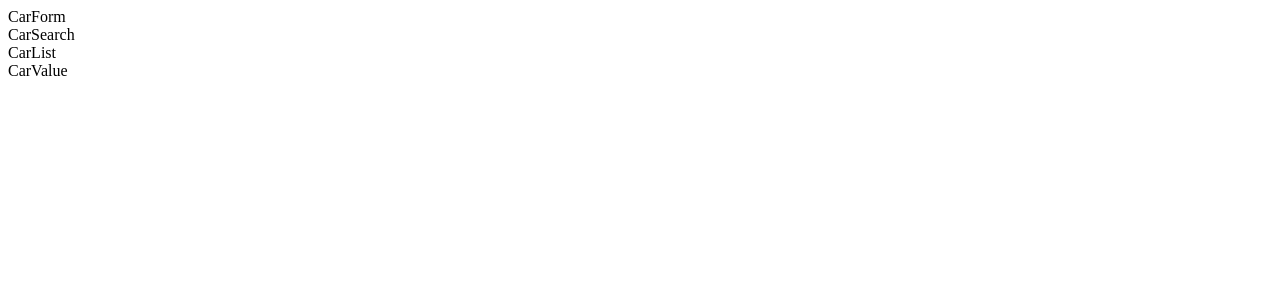
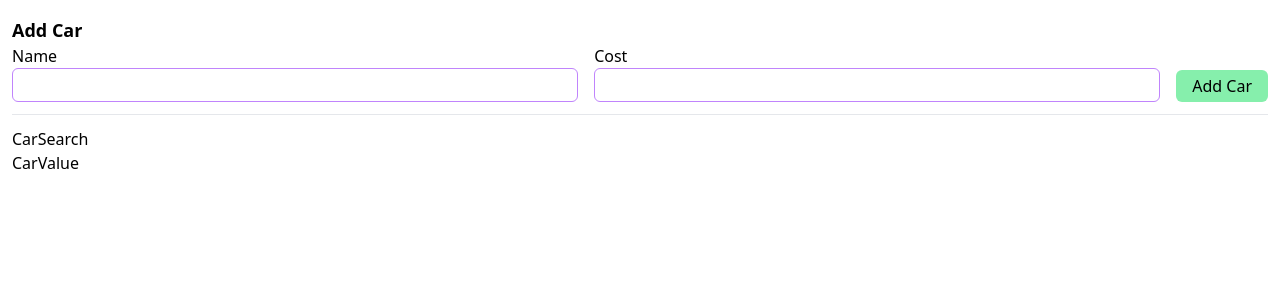
Before and after one commit to MahdiMhqq/RTK-Practice-cars, a React (Create React App) app: page / in a window 1280 px wide. Shown: the top 300 px of the page. Built offline with nearby package versions, Linux system fonts and the light colour scheme.

Commit message:
[ADD] FormSubmission and CarsList

```diff
--- a/package.json
+++ b/package.json
@@ -7,7 +7,6 @@
     "@testing-library/jest-dom": "^5.16.5",
     "@testing-library/react": "^13.4.0",
     "@testing-library/user-event": "^13.5.0",
-    "bulma": "^0.9.4",
     "react": "^18.2.0",
     "react-dom": "^18.2.0",
     "react-redux": "^8.0.5",
@@ -37,5 +36,8 @@
       "last 1 firefox version",
       "last 1 safari version"
     ]
+  },
+  "devDependencies": {
+    "tailwindcss": "^3.2.4"
   }
 }
--- a/src/App.js
+++ b/src/App.js
@@ -5,12 +5,12 @@ import CarValue from "./components/CarValue";
 
 function App() {
   return (
-    <>
+    <div className="px-3 py-4">
       <CarForm />
       <CarSearch />
       <CarList />
       <CarValue />
-    </>
+    </div>
   );
 }
 
--- a/src/components/CarForm.js
+++ b/src/components/CarForm.js
@@ -1,9 +1,67 @@
-import React from 'react'
+import React from "react";
+import { useDispatch, useSelector } from "react-redux";
+import { addCar, changeCost, changeName } from "../store";
 
 function CarForm() {
+  // REDUX
+  const formStore = useSelector((store) => store.form);
+  const dispatch = useDispatch();
+
+  const handleNameChange = (e) => {
+    dispatch(changeName(e.target.value));
+  };
+
+  const handleCostChange = (e) => {
+    dispatch(changeCost(e.target.value));
+  };
+
+  const handleSubmitForm = (e) => {
+    e.preventDefault();
+    dispatch(
+      addCar({
+        name: formStore.name,
+        cost: formStore.cost,
+      })
+    );
+  };
+
   return (
-    <div>CarForm</div>
-  )
+    <div className="car-form panel pb-3 mb-3 border-b">
+      <h4 className="text-lg font-bold">Add Car</h4>
+      <form onSubmit={handleSubmitForm}>
+        <div className="flex items-end gap-4">
+          <div className="flex flex-col grow">
+            <label className="label" htmlFor="">
+              Name
+            </label>
+            <input
+              type="text"
+              className="border border-purple-400 rounded-md px-4 py-1 "
+              value={formStore.name}
+              onChange={handleNameChange}
+            />
+          </div>
+          <div className="flex flex-col grow">
+            <label className="label" htmlFor="">
+              Cost
+            </label>
+            <input
+              type="text"
+              className="border border-purple-400 rounded-md px-4 py-1 "
+              value={formStore.cost}
+              onChange={handleCostChange}
+            />
+          </div>
+          <button
+            type="submit"
+            className="rounded-md px-4 py-1 transition bg-green-300 cursor-pointer active:bg-green-700 hover:bg-green-500"
+          >
+            Add Car
+          </button>
+        </div>
+      </form>
+    </div>
+  );
 }
 
-export default CarForm
+export default CarForm;
--- a/src/components/CarList.js
+++ b/src/components/CarList.js
@@ -1,9 +1,29 @@
-import React from 'react'
+import React from "react";
+import { useDispatch, useSelector } from "react-redux";
+import { removeCar } from "../store";
 
 function CarList() {
-  return (
-    <div>CarList</div>
-  )
+  const dispatch = useDispatch();
+  const carsStore = useSelector((store) => store.cars);
+
+  const handleRemoveCar = (id) => {
+    dispatch(removeCar(id));
+  };
+
+  const renderedCars = carsStore?.cars?.map((car) => (
+    <div
+      key={car.id}
+      className="flex items-center gap-4 border-b last:border-none mb-3"
+      onClick={() => handleRemoveCar(car.id)}
+    >
+      <span className={`font-medium`}>
+        {car.name} - ${car.cost}
+      </span>
+      <button className="rounded-md bg-red-400 h-8 w-8 ml-auto">X</button>
+    </div>
+  ));
+
+  return <div className="flex flex-col">{renderedCars}</div>;
 }
 
-export default CarList
+export default CarList;
--- /dev/null
+++ b/src/global.css
@@ -0,0 +1,3 @@
+@tailwind base;
+@tailwind components;
+@tailwind utilities;
--- a/src/index.js
+++ b/src/index.js
@@ -1,5 +1,7 @@
 import React from "react";
 import ReactDOM from "react-dom/client";
+import "./global.css";
+
 import App from "./App";
 import reportWebVitals from "./reportWebVitals";
 import { Provider } from "react-redux";
--- a/src/store/slices/carsSlice.js
+++ b/src/store/slices/carsSlice.js
@@ -18,7 +18,10 @@ const carsSlice = createSlice({
       });
     },
     removeCar(state, action) {
-      state.cars.filter((car) => car.id !== action.payload);
+      return {
+        ...state,
+        cars: [...state.cars].filter((car) => car.id !== action.payload),
+      };
     },
   },
 });
--- /dev/null
+++ b/tailwind.config.js
@@ -0,0 +1,8 @@
+/** @type {import('tailwindcss').Config} */
+module.exports = {
+  content: ["./src/**/*.{js,jsx,ts,tsx}"],
+  theme: {
+    extend: {},
+  },
+  plugins: [],
+};
```
Also changed, not shown: src/store/index.js (+6 -4 lines), 1 other file (tests, documents, lock files or other folders).
